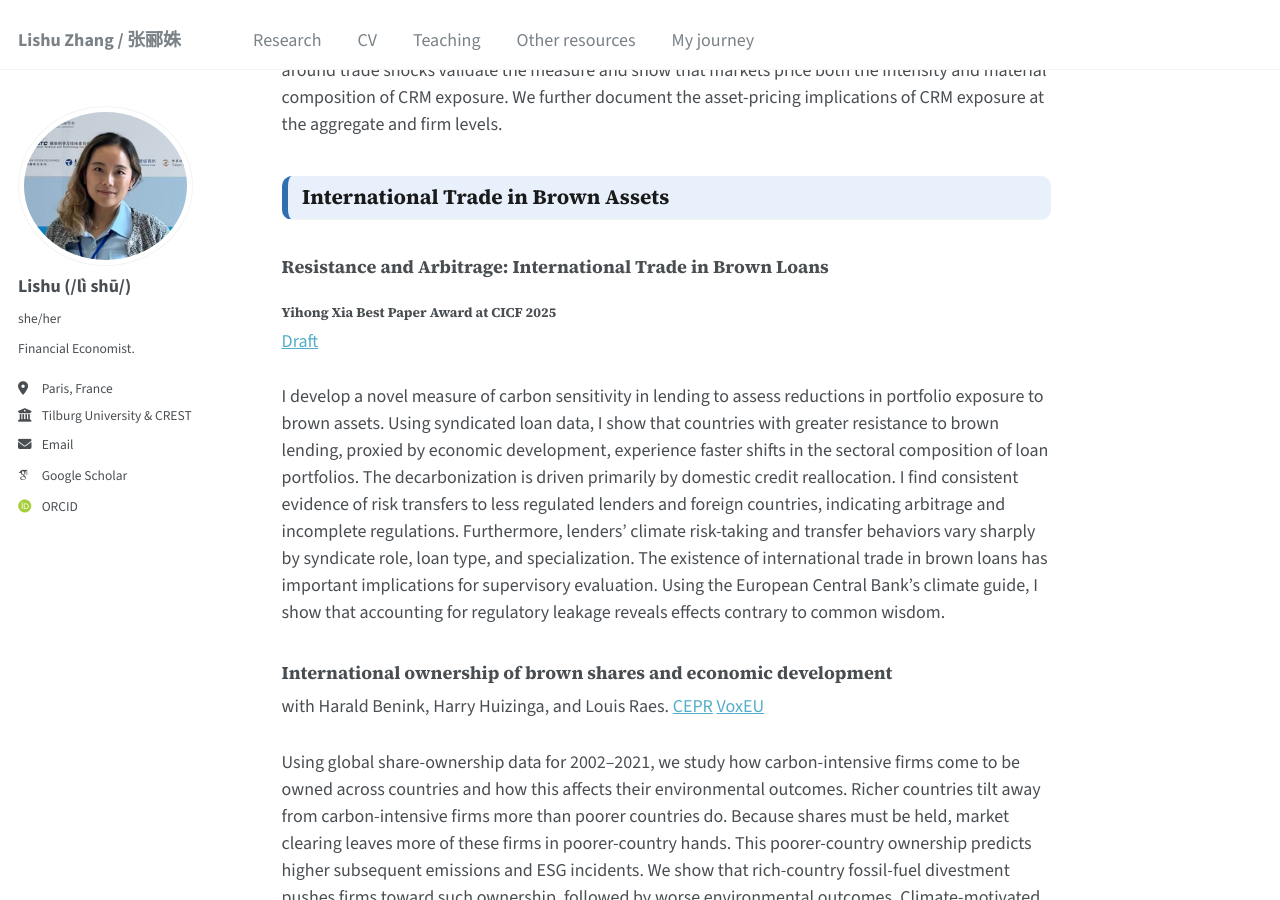
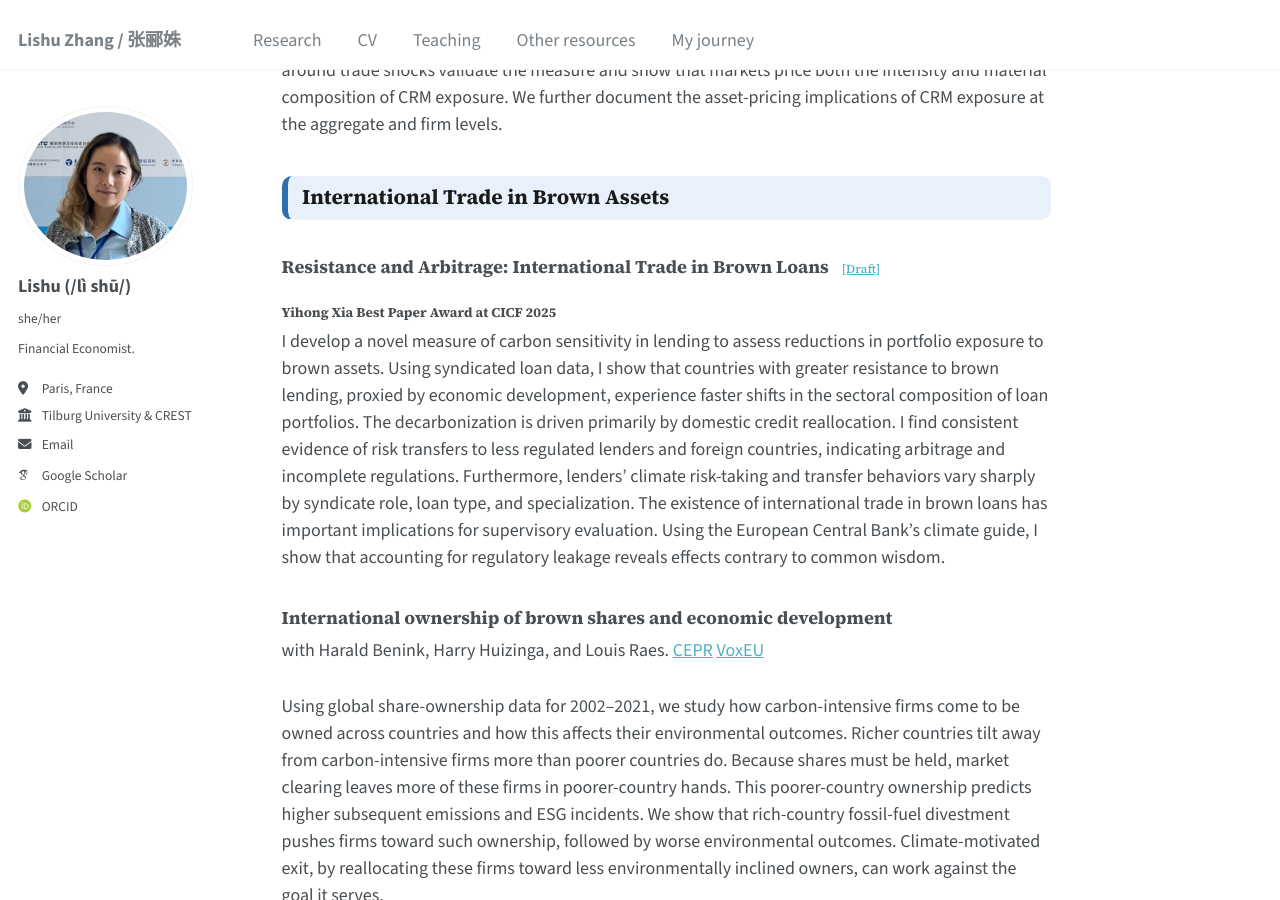
Before and after one commit to LishuZ/LishuZ.github.io, a Jekyll site: the page built from _pages/research.md, in a window 1280 px wide and 900 px high, scrolled down 430 px. Built offline with Jekyll 4.4.1, drawn with Linux system fonts in a browser that asks for light colours; some web fonts are replaced.

Commit message:
Move JMP2 Draft link next to the paper title
Co-Authored-By: Claude Opus 4.8 (1M context) <noreply@anthropic.com>

```diff
--- a/_pages/research.md
+++ b/_pages/research.md
@@ -37,9 +37,8 @@ We construct the first firm-level measure of exposure to critical raw materials
 ## International Trade in Brown Assets
 {: .theme .theme-fin}
 
-### Resistance and Arbitrage: International Trade in Brown Loans
+### Resistance and Arbitrage: International Trade in Brown Loans &ensp;<a href="https://www.dropbox.com/scl/fi/hcqlp7ls6i2v8ughdodbc/JMP_2026.pdf?rlkey=z7iw0zsemz8hrkdfkr0eo2ima&st=xu14dxor&dl=0" style="font-size:0.68em; font-weight:400;">[Draft]</a>
 #### Yihong Xia Best Paper Award at CICF 2025
-[Draft](https://www.dropbox.com/scl/fi/hcqlp7ls6i2v8ughdodbc/JMP_2026.pdf?rlkey=z7iw0zsemz8hrkdfkr0eo2ima&st=xu14dxor&dl=0)
 
 I develop a novel measure of carbon sensitivity in lending to assess reductions in portfolio exposure to brown assets. Using syndicated loan data, I show that countries with greater resistance to brown lending, proxied by economic development, experience faster shifts in the sectoral composition of loan portfolios. The decarbonization is driven primarily by domestic credit reallocation. I find consistent evidence of risk transfers to less regulated lenders and foreign countries, indicating arbitrage and incomplete regulations. Furthermore, lenders’ climate risk-taking and transfer behaviors vary sharply by syndicate role, loan type, and specialization. The existence of international trade in brown loans has important implications for supervisory evaluation. Using the European Central Bank’s climate guide, I show that accounting for regulatory leakage reveals effects contrary to common wisdom.
 <br/>
```
